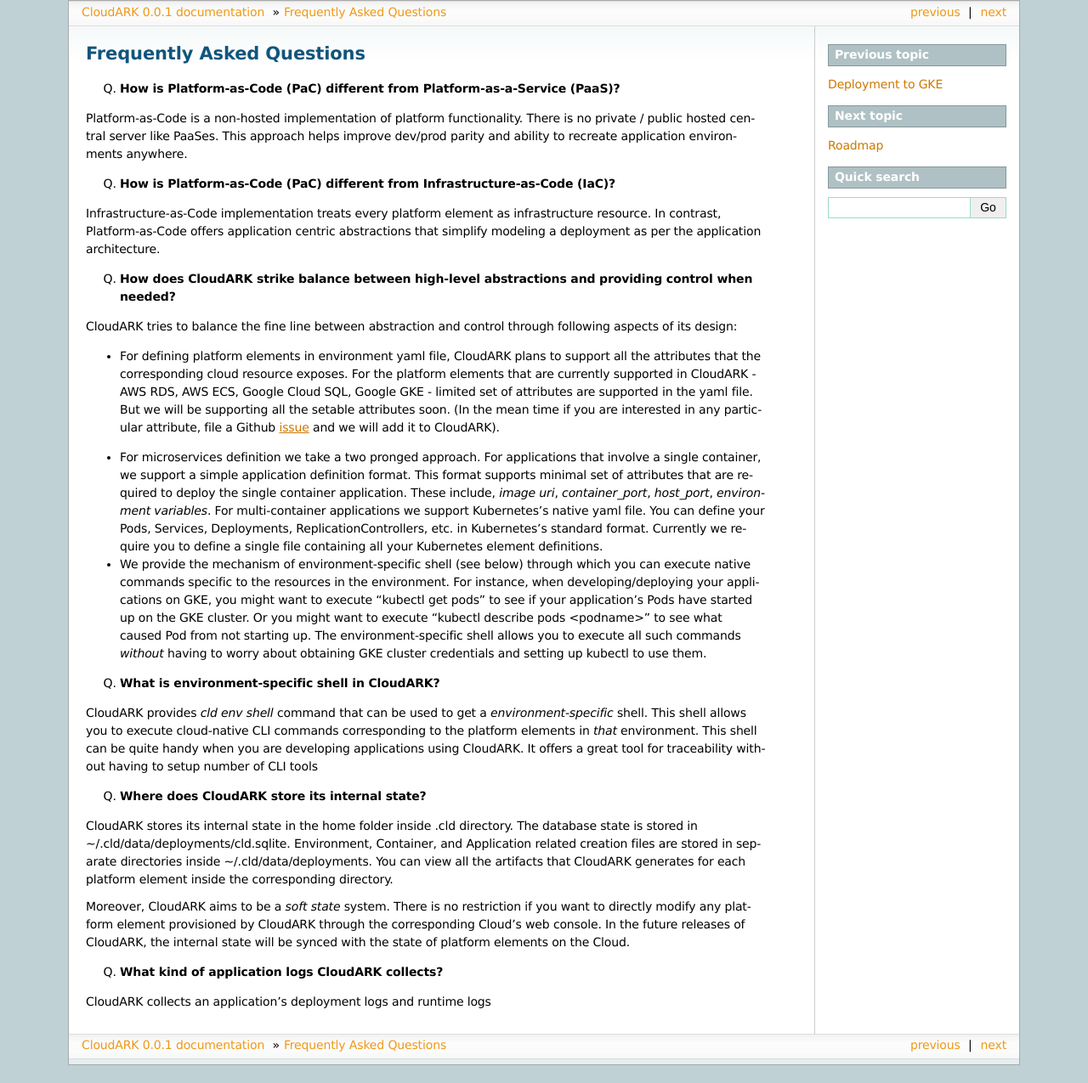
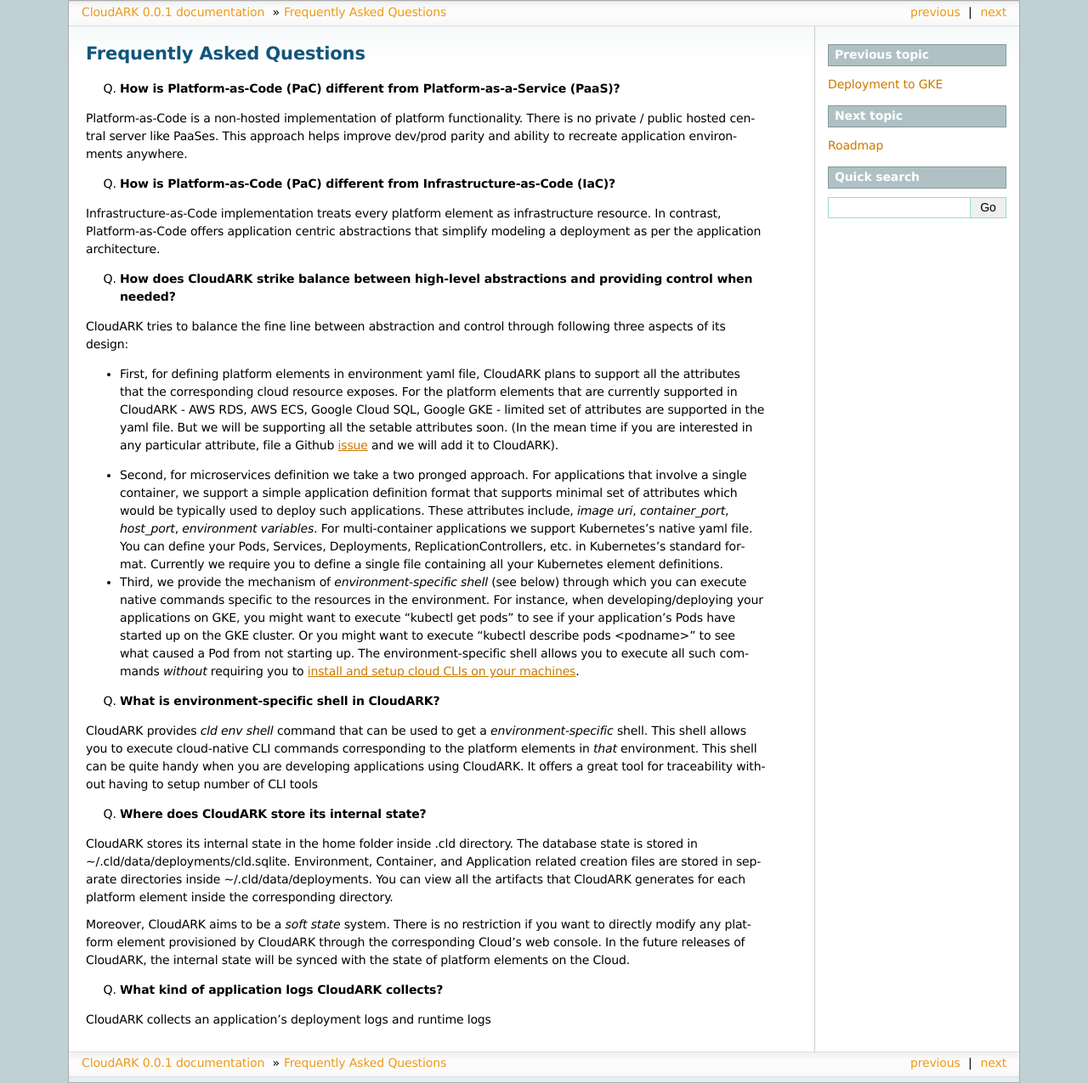
Before and after one commit to cloud-ark/caastle, a Sphinx documentation site: the page built from docs/faq.rst, in a window 1280 px wide. Shown: the whole page at 85% size. Built offline with Sphinx 7.4.7, drawn with Linux system fonts in a browser that asks for light colours; formulas are drawn with MathJax 3; before the commit the page ends 1254 px from its top, so only the background shows below that.

Commit message:
Docs update - faq and architecture

```diff
--- a/docs/architecture.rst
+++ b/docs/architecture.rst
@@ -32,7 +32,7 @@
 
 __ auth_
 
-**Deployment mechanisms**
+**Docker as a deployment mechanism**
 
 CloudARK uses combination of target cloud’s SDKs and CLIs as cloud deployment mechanisms.
 SDKs have been our first choice as they allow us complete control over deployment steps.
@@ -44,7 +44,7 @@
 
 __ baseimages_
 
-We build customized Docker images corresponding to a CLI call. The Dockerfiles that are created for building these images
+We build custom Docker images corresponding to a CLI call. The Dockerfiles that are created for building these images
 are stored in application-specific folder inside ~/.cld/data/deployments directory.
 The benefit of this approach is that there is no need for the user to install native CLIs on his/her machine.
 In fact, we leverage this same mechanism to support `environment-specific shell`__.
--- a/docs/faq.rst
+++ b/docs/faq.rst
@@ -17,9 +17,9 @@
 
 Q) **How does CloudARK strike balance between high-level abstractions and providing control when needed?**
 
-CloudARK tries to balance the fine line between abstraction and control through following aspects of its design:
+CloudARK tries to balance the fine line between abstraction and control through following three aspects of its design:
 
-- For defining platform elements in environment yaml file, CloudARK plans to support all the attributes that
+- First, for defining platform elements in environment yaml file, CloudARK plans to support all the attributes that
   the corresponding cloud resource exposes. For the platform elements that are currently supported in CloudARK - AWS RDS,
   AWS ECS, Google Cloud SQL, Google GKE - limited set of attributes are supported in the yaml file. But we will be
   supporting all the setable attributes soon. (In the mean time if you are interested in any particular attribute,
@@ -27,18 +27,22 @@
 
 .. _issue: https://github.com/cloud-ark/cloudark/issues
 
-- For microservices definition we take a two pronged approach. For applications that involve a single container, we
-  support a simple application definition format. This format supports minimal set of attributes that are required
-  to deploy the single container application. These include, *image uri*, *container_port*, *host_port*, *environment
+- Second, for microservices definition we take a two pronged approach. For applications that involve a single container, we
+  support a simple application definition format that supports minimal set of attributes which would be typically used
+  to deploy such applications. These attributes include, *image uri*, *container_port*, *host_port*, *environment
   variables*. For multi-container applications we support Kubernetes's native yaml file. You can define your Pods, Services, Deployments,
   ReplicationControllers, etc. in Kubernetes's standard format. Currently we require you to define a single file
   containing all your Kubernetes element definitions.
 
-- We provide the mechanism of environment-specific shell (see below) through which you can execute native commands specific to the resources in the environment.
+- Third, we provide the mechanism of *environment-specific shell* (see below) through which you can execute native commands specific to the resources in the environment.
   For instance, when developing/deploying your applications on GKE, you might want to execute "kubectl get pods" to
   see if your application's Pods have started up on the GKE cluster. Or you might want to execute "kubectl describe pods <podname>"
-  to see what caused Pod from not starting up. The environment-specific shell allows you to execute all such commands
-  *without* having to worry about obtaining GKE cluster credentials and setting up kubectl to use them.
+  to see what caused a Pod from not starting up. The environment-specific shell allows you to execute all such commands
+  *without* requiring you to `install and setup cloud CLIs on your machines`__.
+
+.. _arch: https://cloud-ark.github.io/cloudark/docs/html/html/architecture.html
+
+__ arch_
 
 
 Q) **What is environment-specific shell in CloudARK?**
--- a/docs/html/html/architecture.html
+++ b/docs/html/html/architecture.html
@@ -82,13 +82,13 @@
 We have an <a class="reference external" href="https://github.com/cloud-ark/cloudark/issues/34">open</a> issue for making CloudARK use concurrency mechanisms available in latest versions of Python.</p>
 <p>For making calls against cloud endpoints, appropriate authorization credentials are needed. CloudARK provides commands to do the credential setup.
 More information about CloudARK’s authorization needs is available in the <a class="reference external" href="https://cloud-ark.github.io/cloudark/docs/html/html/deployments.html#authorization-details">authorization details</a> section.</p>
-<p><strong>Deployment mechanisms</strong></p>
+<p><strong>Docker as a deployment mechanism</strong></p>
 <p>CloudARK uses combination of target cloud’s SDKs and CLIs as cloud deployment mechanisms.
 SDKs have been our first choice as they allow us complete control over deployment steps.
 But for cases where SDK was not supporting particular call(s), we have used corresponding native CLI calls.
 For using native CLIs, we use <em>Docker</em> as the <em>mechanism</em> for invoking these CLIs.
 We have built <a class="reference external" href="https://hub.docker.com/r/lmecld/clis/tags/">base Docker images</a> containing AWS and Google Cloud CLIs which we use for this purpose.</p>
-<p>We build customized Docker images corresponding to a CLI call. The Dockerfiles that are created for building these images
+<p>We build custom Docker images corresponding to a CLI call. The Dockerfiles that are created for building these images
 are stored in application-specific folder inside ~/.cld/data/deployments directory.
 The benefit of this approach is that there is no need for the user to install native CLIs on his/her machine.
 In fact, we leverage this same mechanism to support <a class="reference external" href="https://cloud-ark.github.io/cloudark/docs/html/html/faq.html">environment-specific shell</a>.</p>
```
Also changed, not shown: docs/html/html/faq.html (+8 -8 lines), docs/html/html/searchindex.js, 3 other files.
